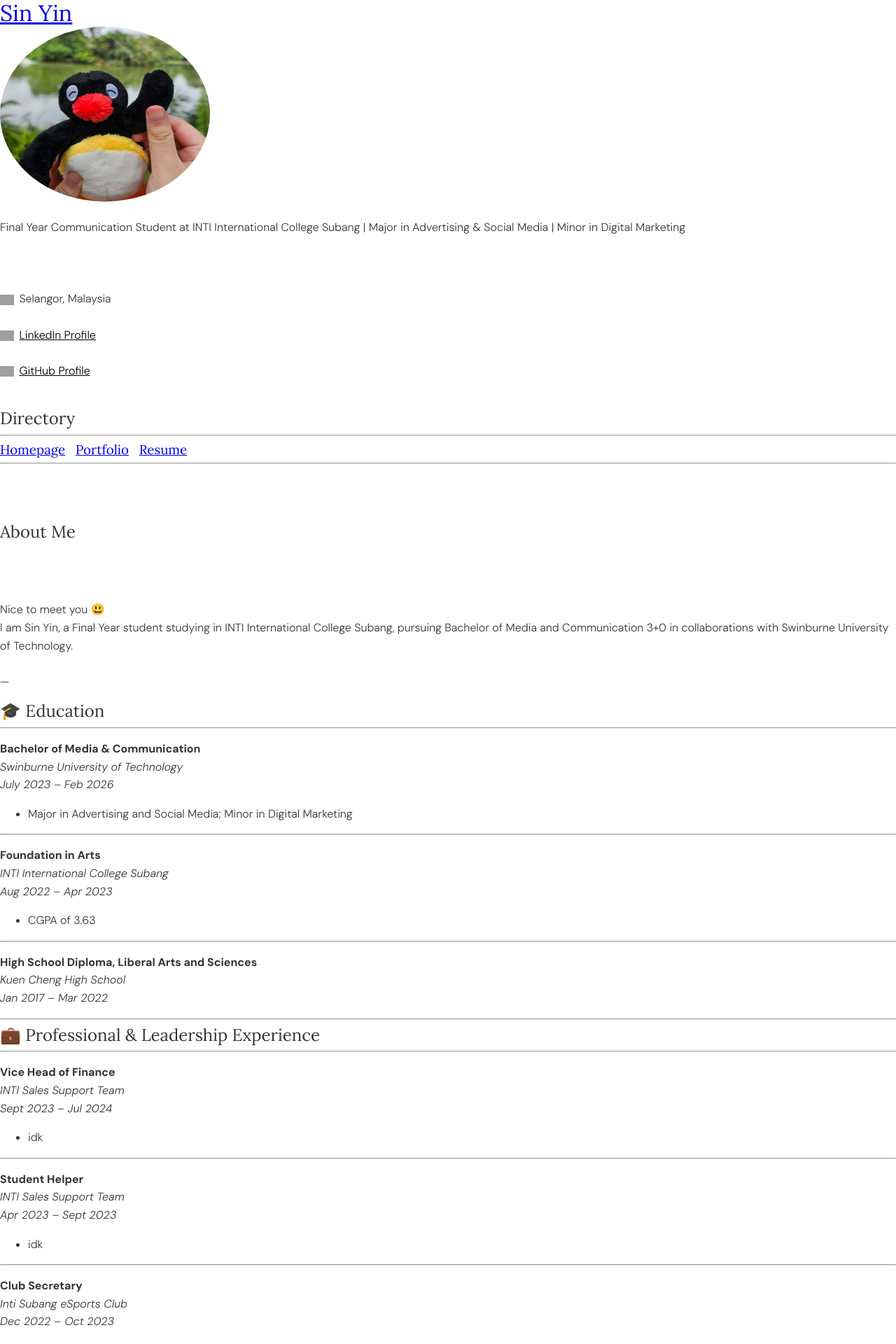
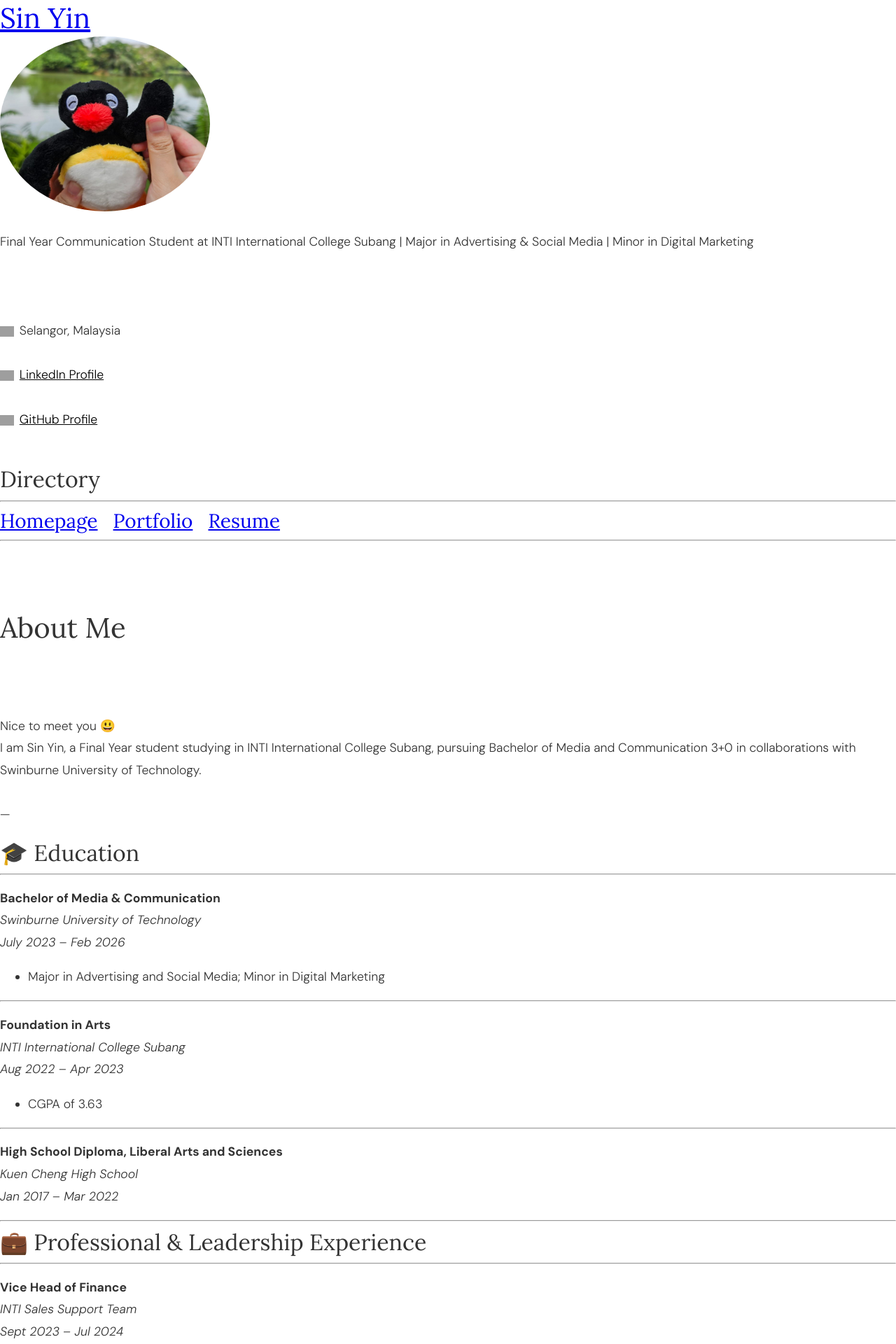
Before and after one commit to SinzyYin/SinzyYin.github.io, a Jekyll site: the page built from index.md, in a window 1280 px wide. Shown: the top 1920 px of the page at 70% size. Built offline with Jekyll 4.4.1, drawn with Linux system fonts in a browser that asks for light colours; our own code applies the rules of GitHub Pages for plain Markdown files; a script that is not in the unit is left out; grey boxes are pictures that could not be loaded.

Commit message:
change font size

```diff
--- a/_layouts/default.html
+++ b/_layouts/default.html
@@ -34,8 +34,9 @@
           font-style: normal !important;
           margin: 0 !important;
           padding: 0 !important;
-          line-height: 1.6 !important;
+          line-height: 1.8 !important; /* Increased line-height for better readability */
           color: #333 !important;
+          font-size: 1.1rem !important; /* Increased body font size */
       }
 
       /* Italic Text */
@@ -59,7 +60,32 @@
           font-family: 'Lora', 'Georgia', 'Times New Roman', serif !important;
           font-weight: 400 !important;
           margin: 0 !important;
-          line-height: 1.2 !important;
+          line-height: 1.3 !important; /* Slightly increased line-height for headings */
+      }
+
+      /* Font Sizes for Headings */
+      h1 {
+          font-size: 2.5rem !important; /* Larger h1 */
+      }
+
+      h2 {
+          font-size: 2rem !important; /* Larger h2 */
+      }
+
+      h3 {
+          font-size: 1.75rem !important; /* Larger h3 */
+      }
+
+      h4 {
+          font-size: 1.5rem !important; /* Larger h4 */
+      }
+
+      h5 {
+          font-size: 1.25rem !important; /* Larger h5 */
+      }
+
+      h6 {
+          font-size: 1.1rem !important; /* Larger h6 */
       }
 
       /* Bolded Headings */
```
